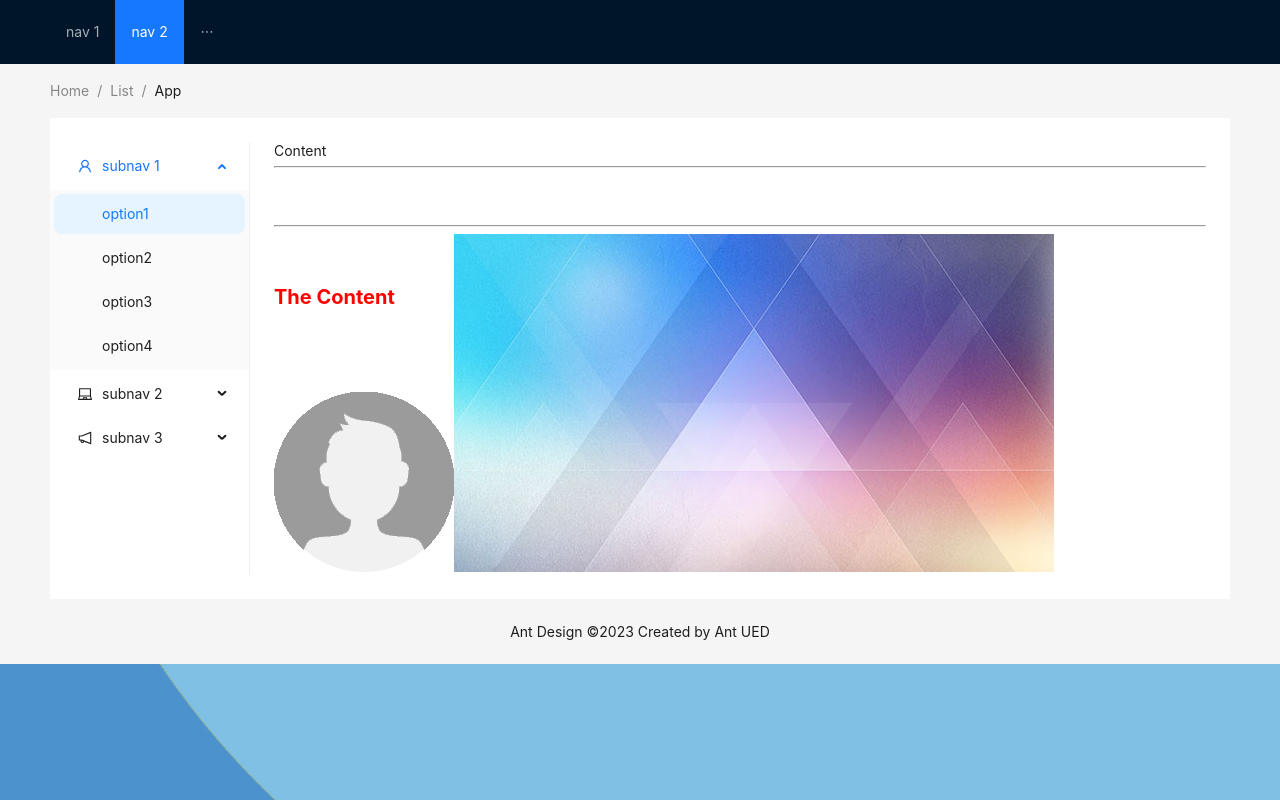
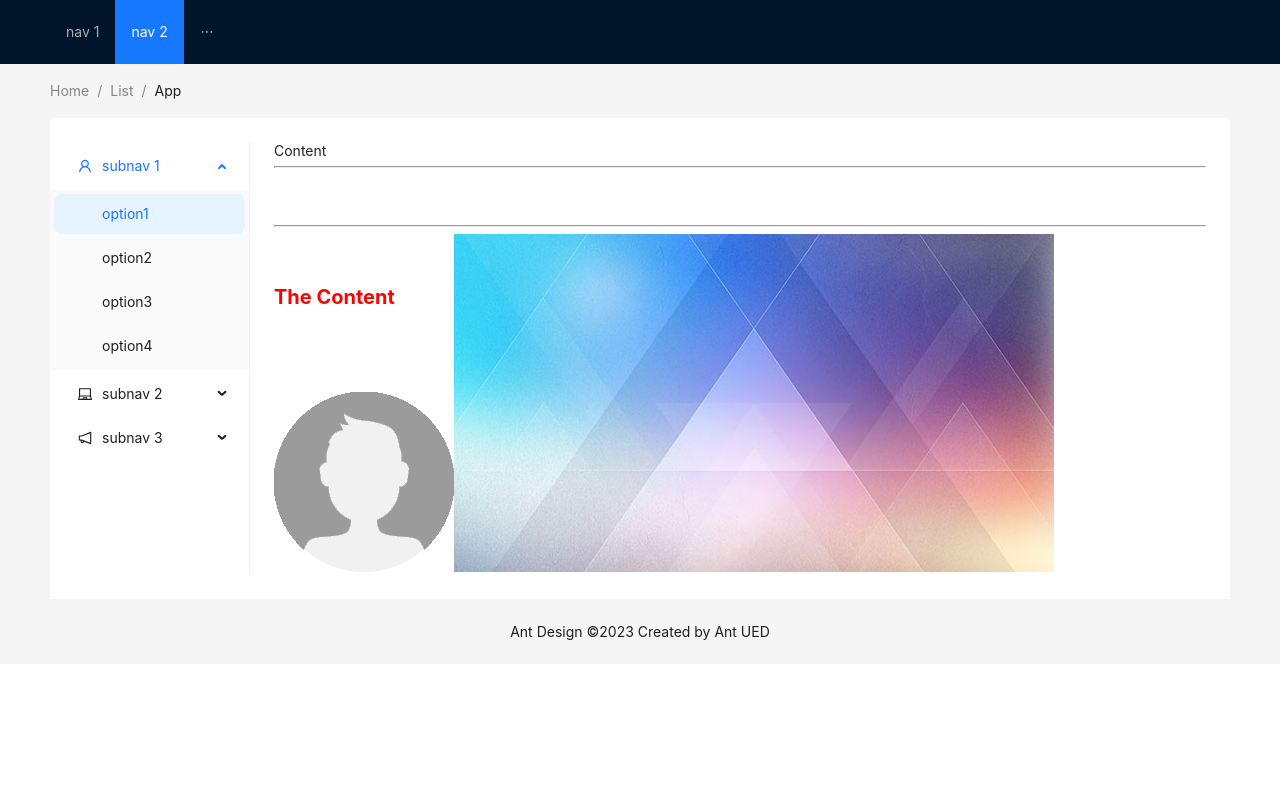
Before and after one commit to liu-yongyuan/mat-cloud-learn-react, a React app: page / in a window 1280 px wide. Built offline with nearby package versions, Linux system fonts and the light colour scheme.

Commit message:
去除默认图片

```diff
--- a/src/pages/app/app.less
+++ b/src/pages/app/app.less
@@ -7,7 +7,6 @@ body {
 #root {
   width: 100%;
   height: 100vh;
-  background-image: url("../../assets/imgs/layout/mat-page-bg.jpg");
   h2 {
     font-size: 20px;
     color: red;
```
Also changed, not shown: src/assets/imgs/layout/mat-page-bg.jpg (deleted).
